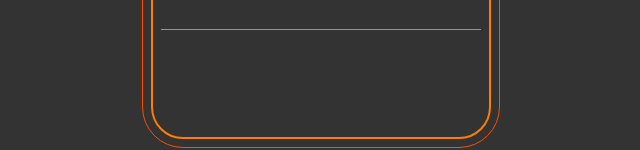
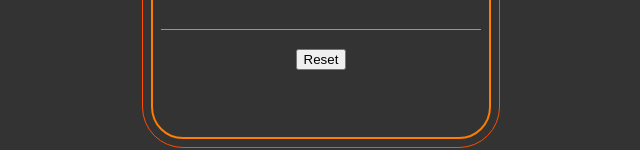
Before and after one commit to ol1001/pomodoro, a website: page pomodoro.html in a window 1280 px wide. Shown: the part 547-697 px from the top of the page, without its empty margins (319-959 px from the left). Drawn offline with Linux system fonts and the light colour scheme.

Commit message:
added control to reset timer

```diff
--- a/pomodoro.html
+++ b/pomodoro.html
@@ -28,7 +28,7 @@
         <p id="pomodoroTimerProgress"></p>
     </div>
     <hr/>
-    <div class="pomodoroSummaryProgress"></div>
+    <button class="pomodoroResetTimer">Reset</button>
 </div>
 </body>
 </html>
```
